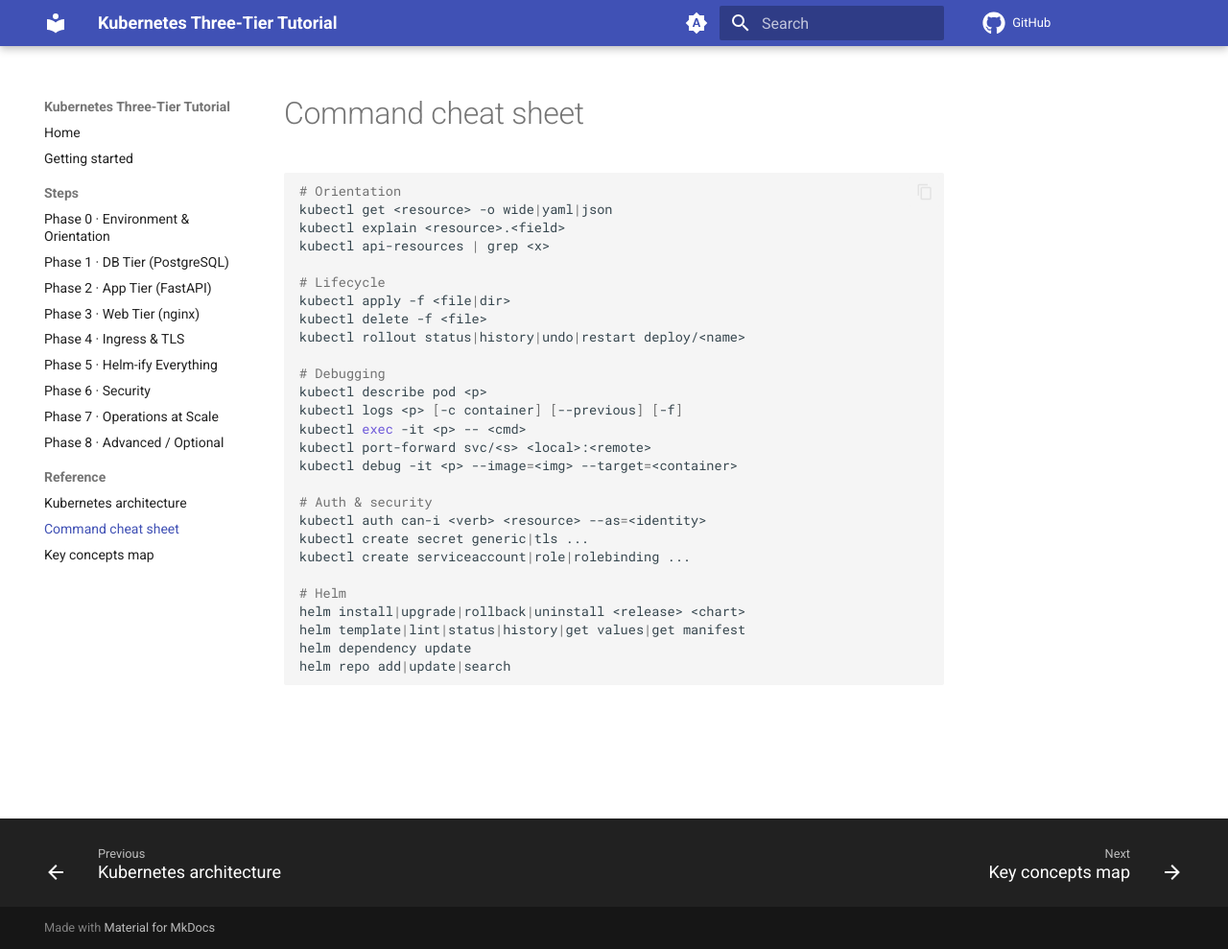
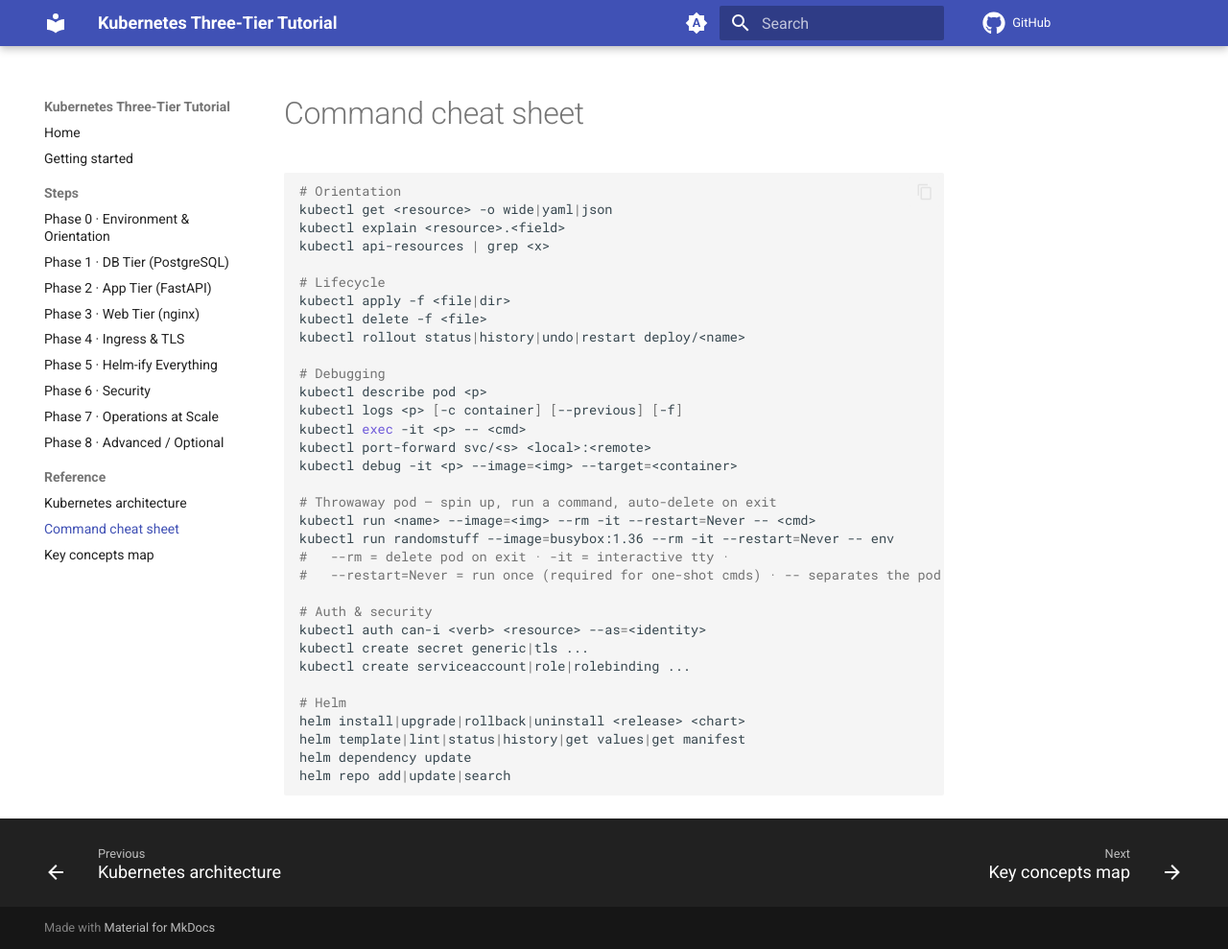
Before and after one commit to francoisharmse/k8s-tutorial, an MkDocs documentation site: the page built from docs/reference/cheatsheet.md, in a window 1280 px wide and 989 px high. Shown: the whole window at 96% size. Built offline with MkDocs 1.6.1 and Material for MkDocs 9.7.7, drawn with Linux system fonts in a browser that asks for light colours; comment, search, counter and statistics services are not loaded.

Commit message:
Added kubectl run throwaway pod pattern to cheatsheet with --rm -it --restart=Never flags, busybox example, and inline flag explanation for one-shot command execution

```diff
--- a/docs/reference/cheatsheet.md
+++ b/docs/reference/cheatsheet.md
@@ -18,6 +18,12 @@
 kubectl port-forward svc/<s> <local>:<remote>
 kubectl debug -it <p> --image=<img> --target=<container>
 
+# Throwaway pod — spin up, run a command, auto-delete on exit
+kubectl run <name> --image=<img> --rm -it --restart=Never -- <cmd>
+kubectl run randomstuff --image=busybox:1.36 --rm -it --restart=Never -- env
+#   --rm = delete pod on exit · -it = interactive tty ·
+#   --restart=Never = run once (required for one-shot cmds) · -- separates the pod's command
+
 # Auth & security
 kubectl auth can-i <verb> <resource> --as=<identity>
 kubectl create secret generic|tls ...
```
